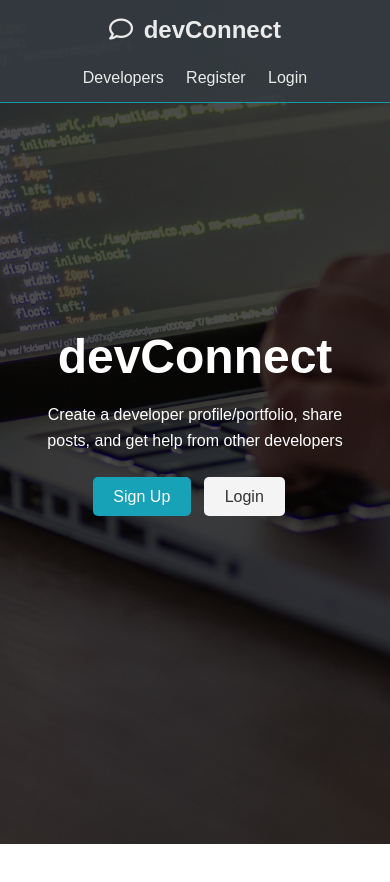
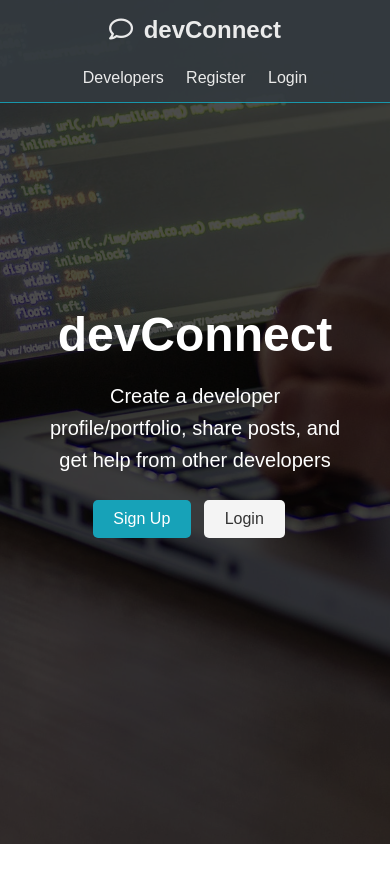
Before and after one commit to nataliecardot/devconnect, a React (Create React App) app in the folder client/: page / in a window 390 px wide. Shown: the top 882 px of the page. Built offline with nearby package versions, Linux system fonts and the light colour scheme; no server answers; the HTML template or start-up script is replaced by a standard one.

Commit message:
Styling and display text adjustments

```diff
--- a/client/src/App.css
+++ b/client/src/App.css
@@ -556,7 +556,7 @@ button {
   }
 
   .lead {
-    font-size: 1rem;
+    font-size: 1.25rem;
   }
 
   /* Navbar */
--- a/client/src/components/dashboard/Dashboard.js
+++ b/client/src/components/dashboard/Dashboard.js
@@ -21,15 +21,15 @@ const Dashboard = ({
     <>
       <h1 className="large text-primary">Dashboard</h1>
       <p className="lead">
-        <i className="fas fa-user"></i> Welcome {user && user.name}
+        <i className="fas fa-user"></i> Welcome, {user && user.name}!
       </p>
       {profile ? (
         <>has</>
       ) : (
         <>
-          <p>You have not yet set up a profile.</p>
+          <p>You haven't added any profile information.</p>
           <Link to="/create-profile" className="btn btn-primary my-1">
-            Create profile
+            Create Profile
           </Link>
         </>
       )}
```
